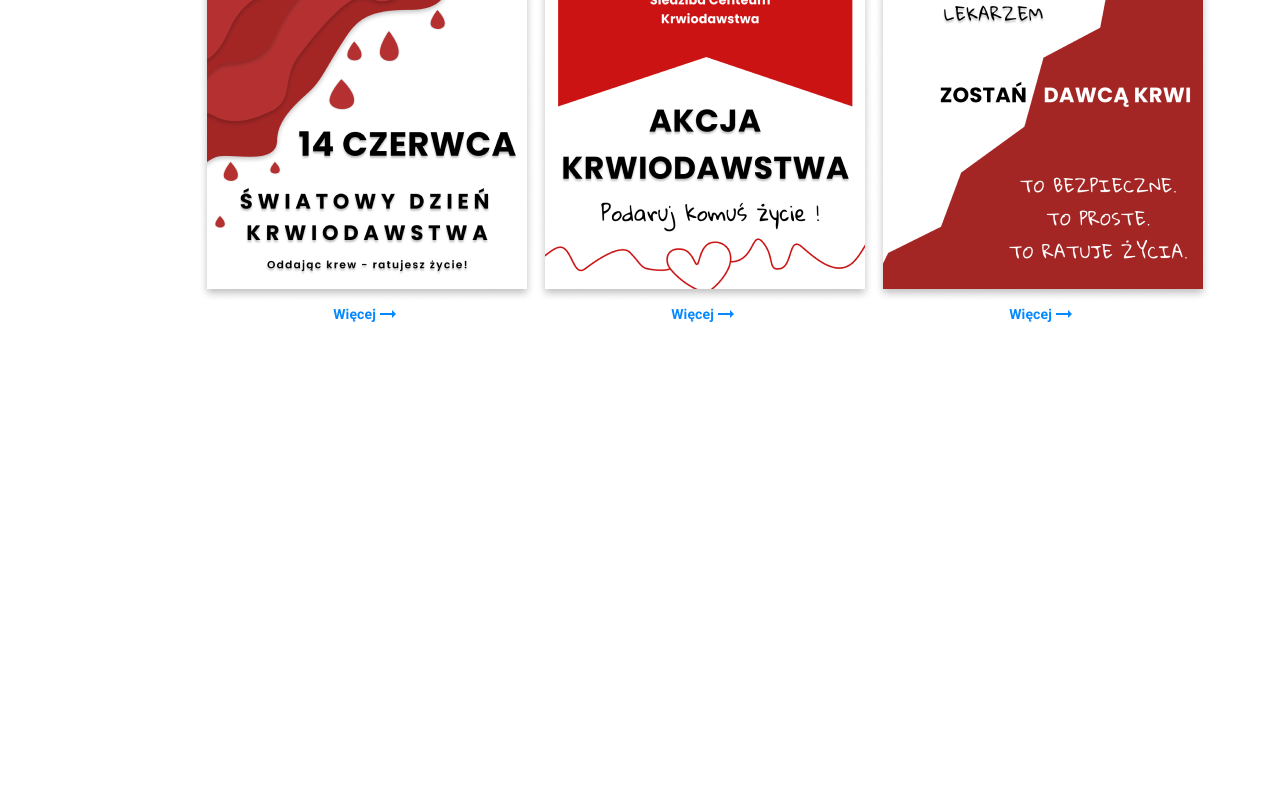
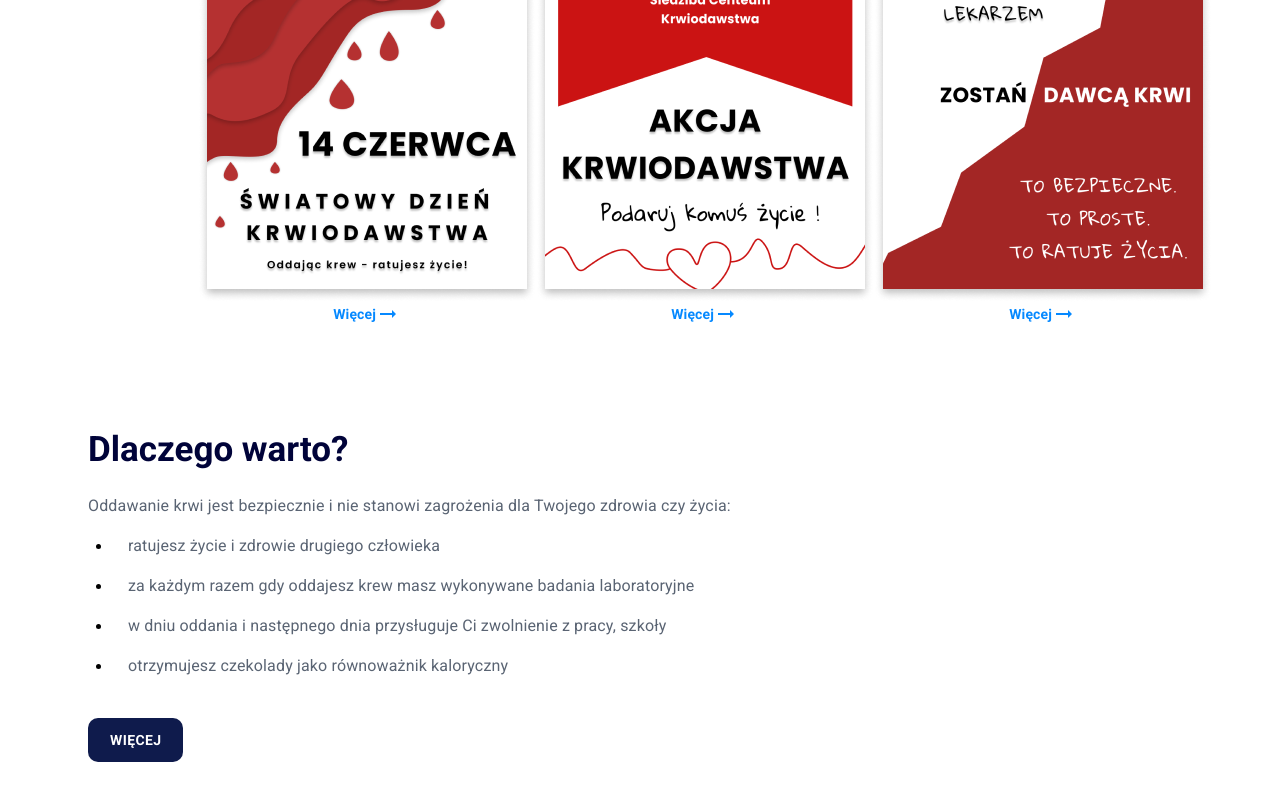
Before and after one commit to kinga-kus/Blood-Donation, a React (Create React App) app: page / in a window 1280 px wide. Shown: the part 1599-2399 px from the top of the page. Before the commit the page ends 2005 px from the top, so only its background shows below. Built offline with nearby package versions, Linux system fonts and the light colour scheme.

Commit message:
feat: :sparkles: Added new component WhyWorth

```diff
--- a/src/App.tsx
+++ b/src/App.tsx
@@ -3,6 +3,7 @@ import './App.css';
 import Banner from './components/Banner';
 import AboutUs from './components/AboutUs';
 import ActualEvents from './components/ActualEvents';
+import WhyWorth from './components/WhyWorth';
 
 function App() {
   return (
@@ -10,6 +11,7 @@ function App() {
       <Banner />
       <AboutUs />
       <ActualEvents />
+      <WhyWorth />
     </>
   );
 }
--- /dev/null
+++ b/src/components/WhyWorth.tsx
@@ -0,0 +1,93 @@
+import React from 'react';
+import { Box, Button, styled, Typography, List, ListItem } from '@mui/material';
+
+import CustomButton from './CustomButton';
+
+const CustomBox = styled(Box)(({ theme }) => ({
+  width: '60%',
+  [theme.breakpoints.down('md')]: {
+    width: '85%'
+  }
+}));
+
+const BulletListText = [
+  { text: 'ratujesz życie i zdrowie drugiego człowieka' },
+  {
+    text: 'za każdym razem gdy oddajesz krew masz wykonywane badania laboratoryjne'
+  },
+  {
+    text: 'w dniu oddania i następnego dnia przysługuje Ci zwolnienie z pracy, szkoły'
+  },
+  { text: 'otrzymujesz czekolady jako równoważnik kaloryczny' }
+];
+
+const BulletText = styled(Typography)(({ theme }) => ({
+  fontSize: '16px',
+  fontWeight: 400,
+  color: '#5A6473',
+  textAlign: 'left'
+}));
+
+const WhyWorth = () => {
+  return (
+    <Box
+      sx={{
+        display: 'flex',
+        flexDirection: 'column',
+        justifyContent: 'left',
+        alignItems: 'left',
+        my: 10,
+        ml: 10
+      }}
+    >
+      <Typography
+        variant="h3"
+        sx={{
+          fontSize: '35px',
+          fontWeight: 'bold',
+          color: '#000339',
+          my: 3
+        }}
+      >
+        Dlaczego warto?
+      </Typography>
+      <CustomBox>
+        <Typography
+          variant="body2"
+          sx={{
+            fontSize: '16px',
+            fontWeight: 400,
+            color: '#5A6473',
+            textAlign: 'left'
+          }}
+        >
+          Oddawanie krwi jest bezpiecznie i nie stanowi zagrożenia dla Twojego
+          zdrowia czy życia:
+        </Typography>
+        <List
+          sx={{
+            ml: 3,
+            mb: 3,
+            listStyleType: 'disc',
+            '& .MuiListItem-root': {
+              display: 'list-item'
+            }
+          }}
+        >
+          {BulletListText.map((bullet) => (
+            <ListItem>
+              <BulletText>{bullet.text}</BulletText>
+            </ListItem>
+          ))}
+        </List>
+        <CustomButton
+          backgroundColor="#0F1B4C"
+          color="#fff"
+          buttonText="Więcej"
+        />
+      </CustomBox>
+    </Box>
+  );
+};
+
+export default WhyWorth;
```
